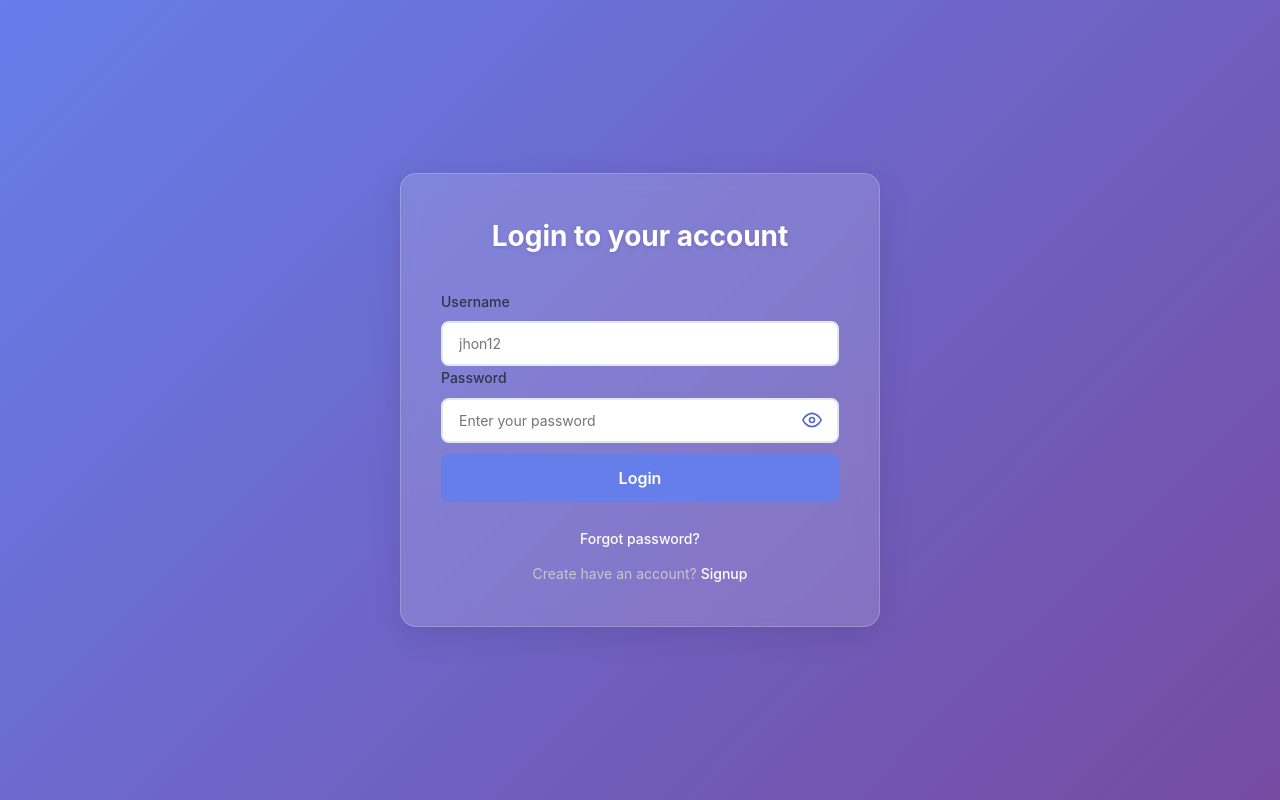
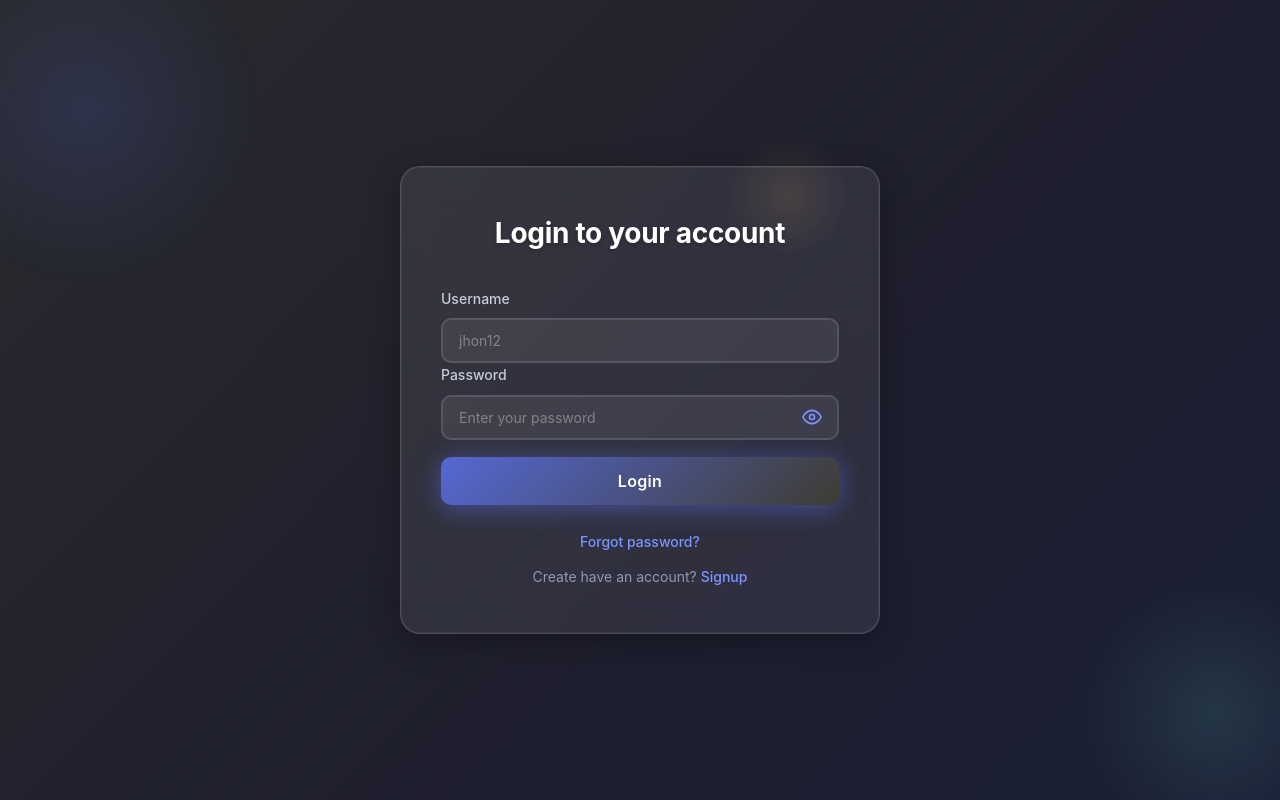
Before and after one commit to shmnd/crud-frontend, a React (Create React App) app in the folder crud/: page /login in a window 1280 px wide. Built offline with nearby package versions, Linux system fonts and the light colour scheme.

Commit message:
logo change and added animation

```diff
--- a/crud/src/pages/auth/SignupPage.css
+++ b/crud/src/pages/auth/SignupPage.css
@@ -1,30 +1,265 @@
-/* Container - Full screen background */
+/* ===== KEYFRAME ANIMATIONS ===== */
+
+/* Page entry - container fade in */
+@keyframes fadeInPage {
+  from {
+    opacity: 0;
+  }
+
+  to {
+    opacity: 1;
+  }
+}
+
+/* Login box slide up + fade in */
+@keyframes slideUpFadeIn {
+  from {
+    opacity: 0;
+    transform: translateY(40px) scale(0.97);
+  }
+
+  to {
+    opacity: 1;
+    transform: translateY(0) scale(1);
+  }
+}
+
+/* Header title typing bounce */
+@keyframes titleDrop {
+  0% {
+    opacity: 0;
+    transform: translateY(-20px);
+  }
+
+  60% {
+    transform: translateY(4px);
+  }
+
+  100% {
+    opacity: 1;
+    transform: translateY(0);
+  }
+}
+
+/* Input groups stagger in */
+@keyframes inputSlideIn {
+  from {
+    opacity: 0;
+    transform: translateX(-20px);
+  }
+
+  to {
+    opacity: 1;
+    transform: translateX(0);
+  }
+}
+
+/* Button pulse glow */
+@keyframes buttonPulse {
+
+  0%,
+  100% {
+    box-shadow: 0 4px 15px rgba(85, 104, 211, 0.3);
+  }
+
+  50% {
+    box-shadow: 0 4px 25px rgba(85, 104, 211, 0.6);
+  }
+}
+
+/* Floating background orbs */
+@keyframes float1 {
+
+  0%,
+  100% {
+    transform: translateY(0px) translateX(0px);
+  }
+
+  33% {
+    transform: translateY(-30px) translateX(15px);
+  }
+
+  66% {
+    transform: translateY(15px) translateX(-10px);
+  }
+}
+
+@keyframes float2 {
+
+  0%,
+  100% {
+    transform: translateY(0px) translateX(0px);
+  }
+
+  33% {
+    transform: translateY(20px) translateX(-20px);
+  }
+
+  66% {
+    transform: translateY(-15px) translateX(25px);
+  }
+}
+
+@keyframes float3 {
+
+  0%,
+  100% {
+    transform: translateY(0px) rotate(0deg);
+  }
+
+  50% {
+    transform: translateY(-25px) rotate(180deg);
+  }
+}
+
+/* Gradient background shift */
+@keyframes gradientShift {
+  0% {
+    background-position: 0% 50%;
+  }
+
+  50% {
+    background-position: 100% 50%;
+  }
+
+  100% {
+    background-position: 0% 50%;
+  }
+}
+
+/* Error message shake */
+@keyframes shake {
+
+  0%,
+  100% {
+    transform: translateX(0);
+  }
+
+  15% {
+    transform: translateX(-8px);
+  }
+
+  30% {
+    transform: translateX(8px);
+  }
+
+  45% {
+    transform: translateX(-6px);
+  }
+
+  60% {
+    transform: translateX(6px);
+  }
+
+  75% {
+    transform: translateX(-4px);
+  }
+
+  90% {
+    transform: translateX(4px);
+  }
+}
+
+/* Spinner for loading */
+@keyframes spin {
+  to {
+    transform: rotate(360deg);
+  }
+}
+
+/* Footer fade in */
+@keyframes fadeInUp {
+  from {
+    opacity: 0;
+    transform: translateY(10px);
+  }
+
+  to {
+    opacity: 1;
+    transform: translateY(0);
+  }
+}
+
+/* ===== CONTAINER - Full screen animated background ===== */
 .login-container {
   min-height: 100vh;
   display: flex;
   align-items: center;
   justify-content: center;
-  background: linear-gradient(135deg, #667eea 0%, #764ba2 100%);
+  background: linear-gradient(135deg, #1a1c2c 0%, #2f302d 40%, #1e1e2e 70%, #16213e 100%);
+  background-size: 300% 300%;
   padding: 20px;
+  position: relative;
+  overflow: hidden;
+  animation: fadeInPage 0.5s ease, gradientShift 10s ease infinite;
 }
 
-/* Glassmorphism login box */
+/* Floating decorative orbs in background */
+.login-container::before {
+  content: '';
+  position: absolute;
+  width: 350px;
+  height: 350px;
+  border-radius: 50%;
+  background: radial-gradient(circle, rgba(85, 104, 211, 0.18) 0%, transparent 70%);
+  top: -80px;
+  left: -80px;
+  animation: float1 8s ease-in-out infinite;
+  pointer-events: none;
+}
+
+.login-container::after {
+  content: '';
+  position: absolute;
+  width: 280px;
+  height: 280px;
+  border-radius: 50%;
+  background: radial-gradient(circle, rgba(102, 210, 200, 0.13) 0%, transparent 70%);
+  bottom: -60px;
+  right: -60px;
+  animation: float2 10s ease-in-out infinite;
+  pointer-events: none;
+}
+
+/* ===== GLASSMORPHISM LOGIN BOX ===== */
 .login-box {
-  background:rgba(255, 255, 255, 0.15);
-  backdrop-filter: blur(10px);
-  -webkit-backdrop-filter: blur(10px);
-  border: 1px solid rgba(255, 255, 255, 0.2);
-  border-radius: 16px;
-  box-shadow: 0 8px 32px rgba(0, 0, 0, 0.1);
-  padding: 40px;
+  background: rgba(255, 255, 255, 0.08);
+  backdrop-filter: blur(18px);
+  -webkit-backdrop-filter: blur(18px);
+  border: 1px solid rgba(255, 255, 255, 0.15);
+  border-radius: 20px;
+  box-shadow:
+    0 8px 32px rgba(0, 0, 0, 0.3),
+    0 0 0 1px rgba(255, 255, 255, 0.05) inset;
+  padding: 44px 40px;
   width: 100%;
   max-width: 480px;
+  position: relative;
+  z-index: 1;
+
+  /* Entry animation */
+  animation: slideUpFadeIn 0.6s cubic-bezier(0.16, 1, 0.3, 1) both;
 }
 
-/* Header section */
+/* Third decorative orb anchored to box */
+.login-box::before {
+  content: '';
+  position: absolute;
+  width: 120px;
+  height: 120px;
+  border-radius: 50%;
+  background: radial-gradient(circle, rgba(255, 200, 100, 0.1) 0%, transparent 70%);
+  top: -30px;
+  right: 30px;
+  animation: float3 6s ease-in-out infinite;
+  pointer-events: none;
+}
+
+/* ===== HEADER ===== */
 .login-header {
   text-align: center;
   margin-bottom: 32px;
+  animation: titleDrop 0.7s cubic-bezier(0.16, 1, 0.3, 1) 0.2s both;
 }
 
 .login-header h1 {
@@ -32,163 +267,216 @@
   font-weight: bold;
   color: #ffffff;
   margin: 0 0 8px 0;
-  text-shadow: 0 2px 4px rgba(0, 0, 0, 0.1);
+  text-shadow: 0 2px 4px rgba(0, 0, 0, 0.2);
+  letter-spacing: -0.3px;
 }
 
 .login-header p {
-  color: #f0f0f0;
+  color: #b0b4c4;
   margin: 0;
   font-size: 14px;
 }
 
-/* Form section */
+/* ===== FORM ===== */
 .login-form {
   display: flex;
   flex-direction: column;
   gap: 1px;
 }
 
-/* Input groups */
+/* ===== INPUT GROUPS - staggered entry ===== */
 .input-group {
   display: flex;
   flex-direction: column;
   gap: 8px;
+  animation: inputSlideIn 0.5s ease both;
+}
+
+/* Stagger each input group */
+.input-group:nth-child(1) {
+  animation-delay: 0.3s;
+}
+
+.input-group:nth-child(2) {
+  animation-delay: 0.4s;
+}
+
+.input-group:nth-child(3) {
+  animation-delay: 0.5s;
+}
+
+.input-group:nth-child(4) {
+  animation-delay: 0.6s;
+}
+
+.input-group:nth-child(5) {
+  animation-delay: 0.7s;
 }
 
 .input-group label {
   font-size: 14px;
   font-weight: 500;
-  color: #2d3748;
+  color: #c8ccd8;
+  transition: color 0.2s ease;
 }
 
-/* Input fields */
+/* ===== INPUT FIELDS ===== */
 .input-field {
   width: 100%;
   padding: 12px 16px;
-  border: 2px solid #e2e8f0;
-  border-radius: 8px;
+  border: 2px solid rgba(255, 255, 255, 0.12);
+  border-radius: 10px;
   font-size: 14px;
-  transition: all 0.2s;
+  background: rgba(255, 255, 255, 0.07);
+  color: #ffffff;
   outline: none;
   box-sizing: border-box;
+  transition: border-color 0.25s ease, box-shadow 0.25s ease, background 0.25s ease, transform 0.15s ease;
+}
+
+.input-field::placeholder {
+  color: rgba(255, 255, 255, 0.35);
 }
 
 .input-field:focus {
-  border-color: #667eea;
-  box-shadow: 0 0 0 3px rgba(102, 126, 234, 0.1);
+  border-color: #5568d3;
+  box-shadow: 0 0 0 3px rgba(85, 104, 211, 0.2), 0 2px 10px rgba(85, 104, 211, 0.15);
+  background: rgba(255, 255, 255, 0.11);
+  transform: translateY(-1px);
 }
 
-/* Error message */
+.input-group:focus-within label {
+  color: #7b94ff;
+}
+
+/* ===== ERROR MESSAGE ===== */
 .error-message {
-  background: #fed7d7;
-  border: 1px solid #fc8181;
-  color: #c53030;
+  background: rgba(252, 129, 129, 0.15);
+  border: 1px solid rgba(252, 129, 129, 0.4);
+  color: #ffaaaa;
   padding: 12px 16px;
-  border-radius: 8px;
+  border-radius: 10px;
   font-size: 14px;
   margin-top: 10px;
+  animation: shake 0.5s ease both;
 }
 
-/* Login button */
+/* ===== LOGIN BUTTON ===== */
 .login-button {
   width: 100%;
   padding: 14px;
-  background: #667eea;
+  background: linear-gradient(135deg, #5568d3 0%, #3e3c33 100%);
   color: white;
   border: none;
-  border-radius: 8px;
+  border-radius: 10px;
   font-size: 16px;
   font-weight: 600;
   cursor: pointer;
-  transition: all 0.2s;
-  margin-top: 10px;
+  margin-top: 16px;
+  letter-spacing: 0.3px;
+  position: relative;
+  overflow: hidden;
+  transition: transform 0.2s ease, box-shadow 0.2s ease, background 0.3s ease;
+  animation: inputSlideIn 0.5s ease 0.8s both, buttonPulse 3s ease-in-out 1.2s infinite;
+}
+
+/* Shine sweep effect on button */
+.login-button::after {
+  content: '';
+  position: absolute;
+  top: -50%;
+  left: -75%;
+  width: 50%;
+  height: 200%;
+  background: linear-gradient(to right,
+      rgba(255, 255, 255, 0) 0%,
+      rgba(255, 255, 255, 0.2) 50%,
+      rgba(255, 255, 255, 0) 100%);
+  transform: skewX(-20deg);
+  transition: left 0.6s ease;
+}
+
+.login-button:hover::after {
+  left: 125%;
 }
 
 .login-button:hover {
-  background: #5568d3;
-  transform: translateY(-1px);
-  box-shadow: 0 4px 12px rgba(102, 126, 234, 0.4);
+  background: linear-gradient(135deg, #667eea 0%, #5568d3 100%);
+  transform: translateY(-2px);
+  box-shadow: 0 8px 25px rgba(85, 104, 211, 0.5);
+}
+
+.login-button:active {
+  transform: translateY(0px) scale(0.98);
+  box-shadow: 0 2px 10px rgba(85, 104, 211, 0.3);
 }
 
 .login-button:disabled {
-  background: #a0aec0;
+  background: rgba(160, 174, 192, 0.4);
   cursor: not-allowed;
   transform: none;
+  box-shadow: none;
+  animation: none;
 }
 
-/* Footer section */
+.login-button:disabled::after {
+  display: none;
+}
+
+/* ===== FOOTER ===== */
 .login-footer {
   margin-top: 24px;
   text-align: center;
+  animation: fadeInUp 0.5s ease 1s both;
 }
 
 .login-footer p {
-  color: #c4c7cd;
+  color: #9199b0;
   font-size: 14px;
   margin: 12px 0 0 0;
 }
 
-/* Link buttons */
-/* .link-button {
+/* ===== LINK BUTTONS ===== */
+.link-button {
   background: none;
   border: none;
-  color: #e1e3eb;
+  color: #7b94ff;
   cursor: pointer;
   font-size: 14px;
   padding: 0;
   text-decoration: none;
-} */
+  font-weight: 500;
+  transition: color 0.2s ease, text-shadow 0.2s ease;
+}
 
 .link-button:hover {
+  color: #aab8ff;
   text-decoration: underline;
-  color: #5568d3;
+  text-shadow: 0 0 8px rgba(123, 148, 255, 0.5);
+}
+
+a.link-button {
+  background: none;
+  border: none;
+  color: #7b94ff;
+  cursor: pointer;
+  font-size: 14px;
+  text-decoration: none;
+  font-weight: 500;
+  transition: color 0.2s ease, text-shadow 0.2s ease;
+}
+
+a.link-button:hover {
+  color: #aab8ff;
+  text-decoration: underline;
+  text-shadow: 0 0 8px rgba(123, 148, 255, 0.5);
 }
 
 .signup-link {
   font-weight: 600;
 }
 
-
-/* ////////////// */
-
-
-
-/* Make Link component look like button */
-.link-button {
-  background: none;
-  border: none;
-  color: #ffffff;
-  cursor: pointer;
-  font-size: 14px;
-  padding: 0;
-  text-decoration: none;
-  font-weight: 500;
-}
-
-/* .link-button:hover {
-  text-decoration: underline;
-  color: #e0e0e0;
-} */
-
-
-/* If using Link component, also style anchor tags */
-a.link-button {
-  background: none;
-  border: none;
-  color: #ffffff;
-  cursor: pointer;
-  font-size: 14px;
-  text-decoration: none;
-  font-weight: 500;
-}
-
-a.link-button:hover {
-  text-decoration: underline;
-  color: #e0e0e0;
-}
-
-
-/* Password input wrapper for positioning the eye icon */
+/* ===== PASSWORD WRAPPER ===== */
 .password-input-wrapper {
   position: relative;
   width: 100%;
@@ -196,7 +484,7 @@ a.link-button:hover {
 
 .password-input-wrapper .input-field {
   width: 100%;
-  padding-right: 45px; /* Make space for the eye icon */
+  padding-right: 45px;
 }
 
 /* Eye icon toggle button */
@@ -212,17 +500,18 @@ a.link-button:hover {
   display: flex;
   align-items: center;
   justify-content: center;
-  color: #5568d3;
-  transition: color 0.2s ease;
+  color: #7b94ff;
+  transition: color 0.2s ease, transform 0.2s ease;
 }
 
 .password-toggle-btn:hover {
-  color: #5568d3;
+  color: #aab8ff;
+  transform: translateY(-50%) scale(1.15);
 }
 
 .password-toggle-btn:focus {
   outline: none;
-  color: #5568d3;
+  color: #7b94ff;
 }
 
 .password-toggle-btn svg {
```
Also changed, not shown: crud/src/pages/auth/SignupPage.jsx (+6 -5 lines), crud/src/pages/auth/loginPage.jsx (+7 -7 lines), crud/public/fav.png.
